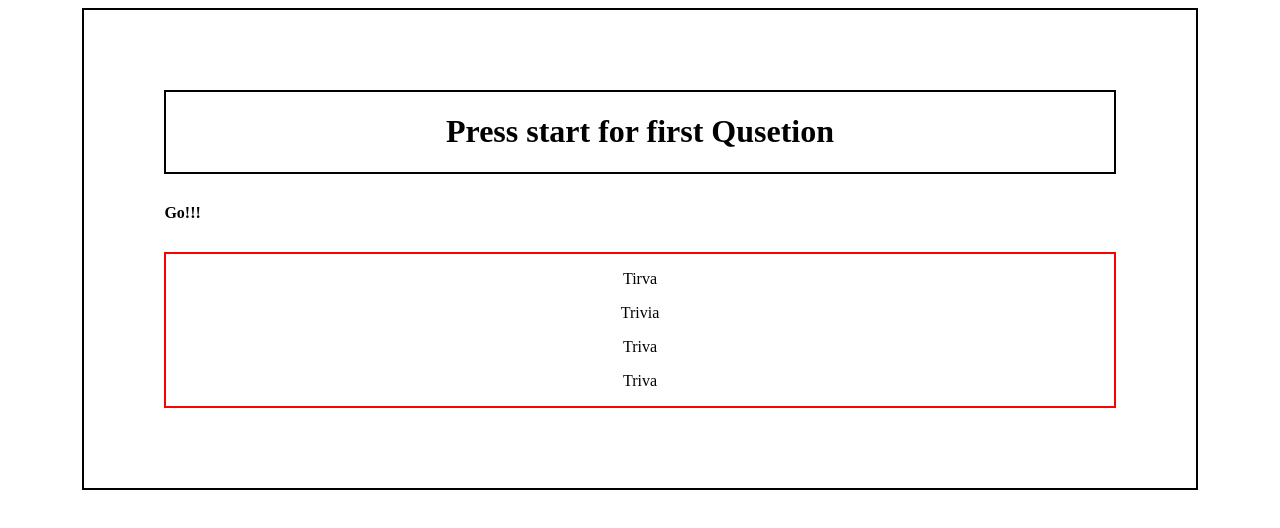
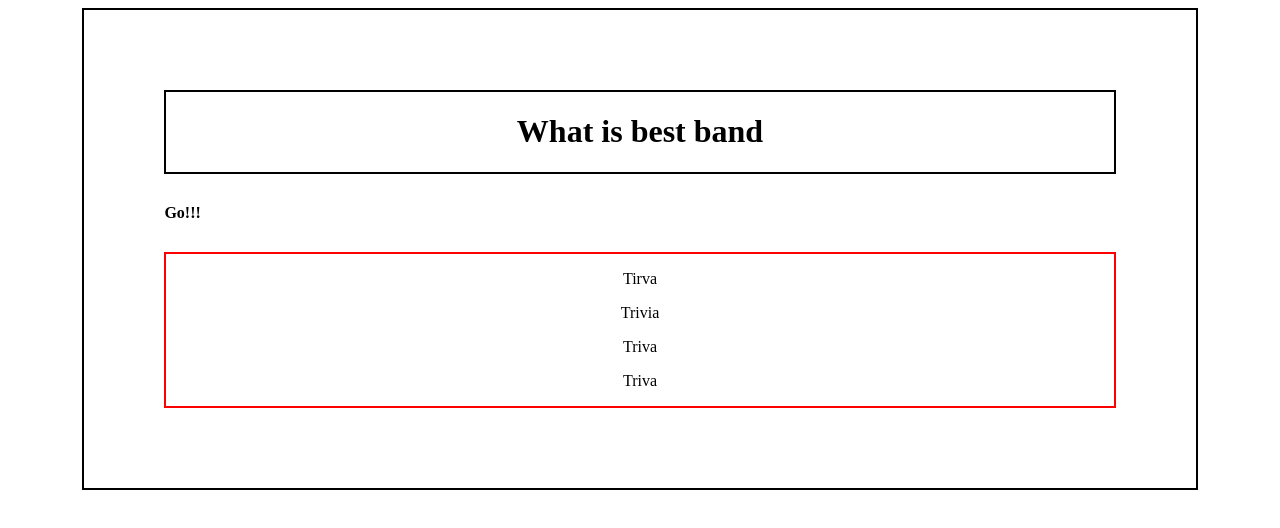
Before and after one commit to PlainOlFred/TriviaGame, a plain HTML site: page index.html in a window 1280 px wide. Both pictures are taken after a click on the element "Click Here to Start Game". Drawn offline with nearby package versions, Linux system fonts and the light colour scheme.

Commit message:
created oneRound function take diplays first quit

```diff
--- a/assets/css/style.css
+++ b/assets/css/style.css
@@ -26,3 +26,6 @@ div
     text-align: center
 
 }
+.ansOption:hover{
+    border: 2px solid red
+}
--- a/assets/javascript/app.js
+++ b/assets/javascript/app.js
@@ -1,17 +1,25 @@
 $(document).ready(function(){
 
-    const qusFact = function(qus, ans){
+    const qusFact = function(qus, ans, wro1, wro2, wro3){
         let q = qus;
         let a = ans;
+        let w1 = wro1;
+        let w2 = wro2;
+        let w3 = wro3;
 
         return{
             qus:q,
             ans:a,
+            wro1: w1,
+            wro2: w2,
+            wro3: w3
         }
     }
 
-    let qus1 = qusFact('What is best band','rush')
-    let qus2 = qusFact('whos saw it', 'me' )
+    let qus1 = qusFact('What is best band','rush','not rush', 'not rush', 'not rush')
+    let qus2 = qusFact('whos saw it', 'me' , 'me', 'me' , 'me')
+
+    qusBank = [qus1, qus2]
 
     console.log(qus1.qus)
     console.log(qus1.ans)
@@ -20,8 +28,8 @@ $(document).ready(function(){
 
 
 
-    //click to start
-    let gameStart = false;
+
+    let gameStart=false;;
     const timer = new Array(101).fill(0).map((x,index) => index).reverse()
 
 
@@ -30,18 +38,30 @@ $(document).ready(function(){
 
     }
 
+    let oneRound= function(){
+        countDown()
+        setTimeout(()=>{$('#qusAnsText').html(`<h1>${qus1.qus}</h1`)}, 250)
+        let randomQuestion = qusBank[Math.floor(Math.random *2)]
+
+
+
+    }
+
     let gameReady =function(){
-        gameStart=true
         $(this).html('<h4>Ready...</h4>').unbind()
         setTimeout(()=>{$('#clockButton').html('<h4>Set...<h4>')}, 1000)
         setTimeout(()=>{$('#clockButton').html('<h4>Go!!!</h4>')}, 1750)
-        setTimeout(()=> countDown(), 2000)
+        setTimeout(()=> oneRound(), 2000)
+        gameStart=true;
+
     }
+
+
 
     // setInterval(()=>timer.forEach((x)=>{x;console.log(x)}), 1000)
 
 
-
+    //click to start
     $('#clockButton').click(gameReady)
 
 
```
